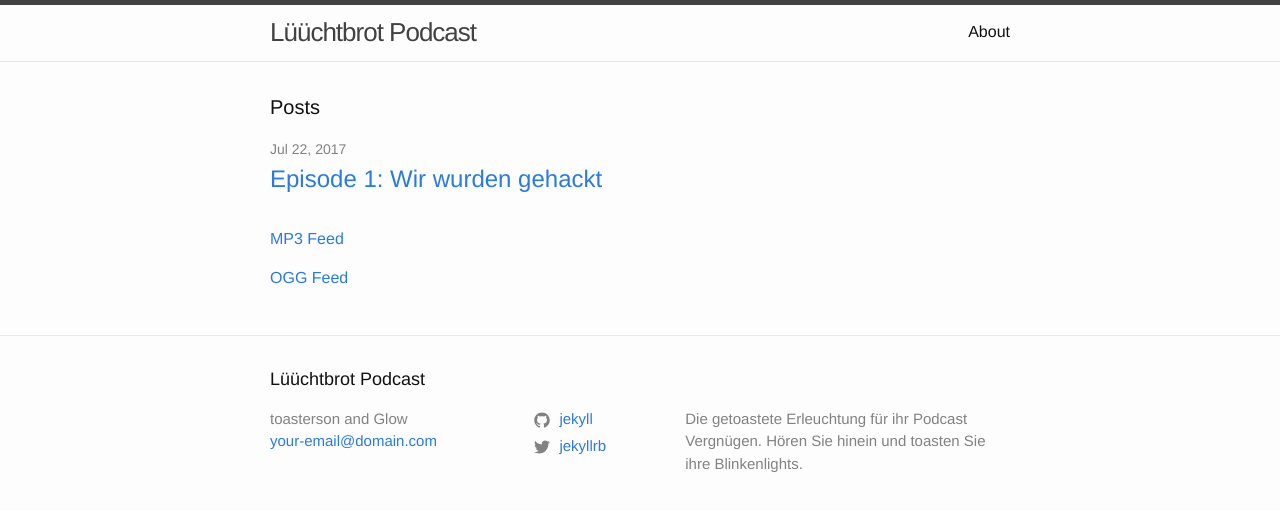
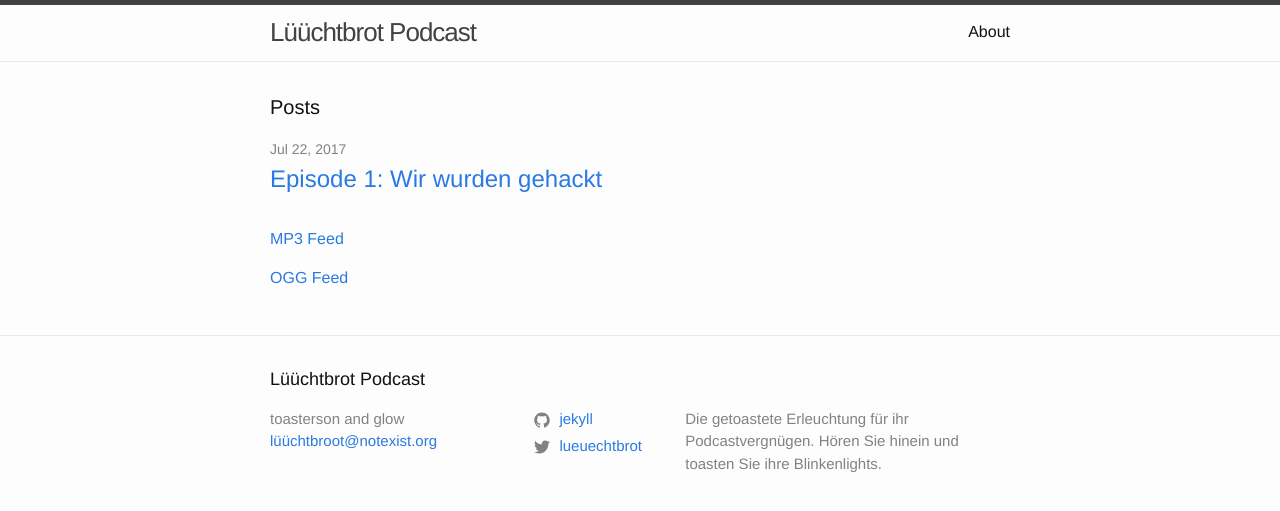
Before and after one commit to Neo-Oli/Podcast, a Jekyll site: the page built from index.md, in a window 1280 px wide. Shown: the top 511 px of the page. Built offline with Jekyll 4.4.1, drawn with Linux system fonts in a browser that asks for light colours.

Commit message:
Update _config.yml

```diff
--- a/_config.yml
+++ b/_config.yml
@@ -14,21 +14,21 @@
 # You can create any custom variable you would like, and they will be accessible
 # in the templates via {{ site.myvariable }}.
 title: Lüüchtbrot Podcast
-email: your-email@domain.com
+email: lüüchtbroot@notexist.org
 description: > # this means to ignore newlines until "baseurl:"
-  Die getoastete Erleuchtung für ihr Podcast Vergnügen.
+  Die getoastete Erleuchtung für ihr Podcastvergnügen.
   Hören Sie hinein und toasten Sie ihre Blinkenlights.
 baseurl: ""
 #baseurl: "/lüüchtbrot.ch" # the subpath of your site, e.g. /blog
-url: "http://podcast.glow.li" # the base hostname & protocol for your site, e.g. http://example.com
-twitter_username: jekyllrb
+url: "http://www.lüüchtbrot.ch" # the base hostname & protocol for your site, e.g. http://example.com
+twitter_username: lueuechtbrot
 github_username:  jekyll
 
 # Build settings
 markdown: kramdown
 #theme: minima
 
-subtitle:       "your-podcast-subtitle"
+subtitle:       "toast your blinkenlights"
 lang:           de
-author:         toasterson and Glow
+author:         toasterson and glow
 copyright: "&#x2117; &amp; &#xA9; 2017"
```
